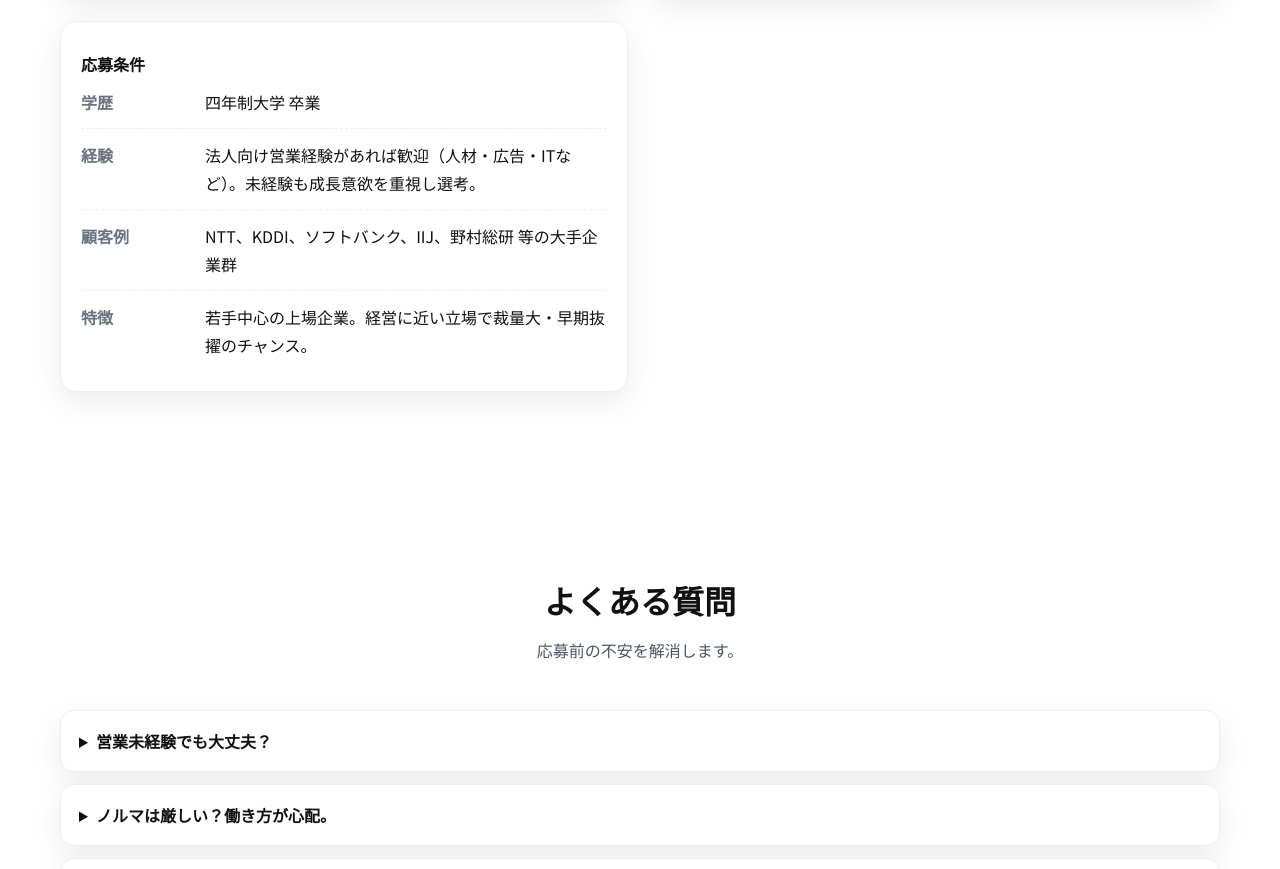
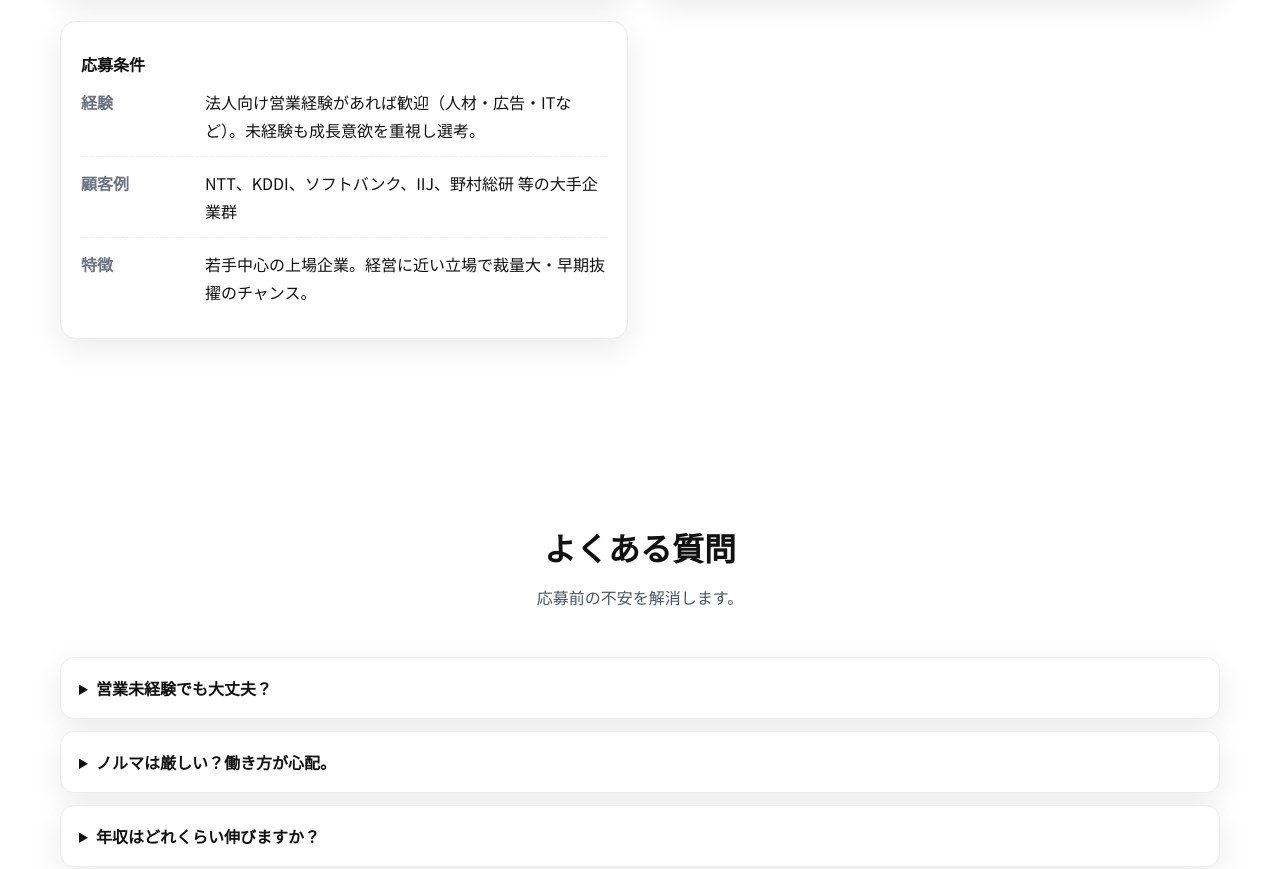
Before and after one commit to baudroie/recruit_sales, a plain HTML site: page index.html in a window 1280 px wide. Shown: the part 3988-4857 px from the top of the page. Drawn offline with Linux system fonts and the light colour scheme.

Commit message:
Update index.html

```diff
--- a/index.html
+++ b/index.html
@@ -262,7 +262,6 @@
         </div>
         <div class="list">
           <h4>応募条件</h4>
-          <div class="row"><div class="key">学歴</div><div class="val">四年制大学 卒業</div></div>
           <div class="row"><div class="key">経験</div><div class="val">法人向け営業経験があれば歓迎（人材・広告・ITなど）。未経験も成長意欲を重視し選考。</div></div>
           <div class="row"><div class="key">顧客例</div><div class="val">NTT、KDDI、ソフトバンク、IIJ、野村総研 等の大手企業群</div></div>
           <div class="row"><div class="key">特徴</div><div class="val">若手中心の上場企業。経営に近い立場で裁量大・早期抜擢のチャンス。</div></div>
```
